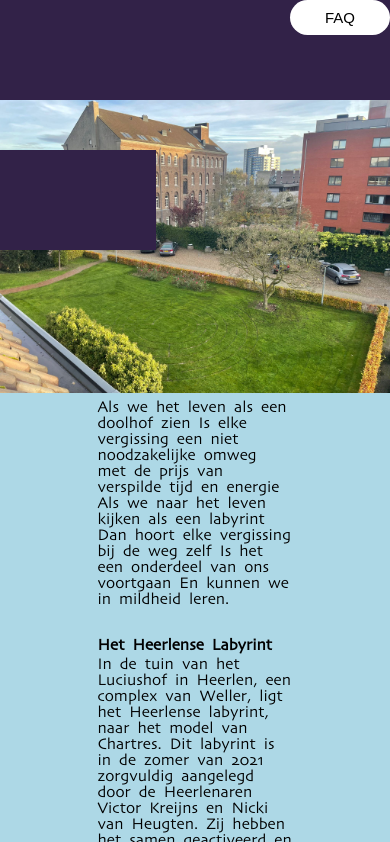
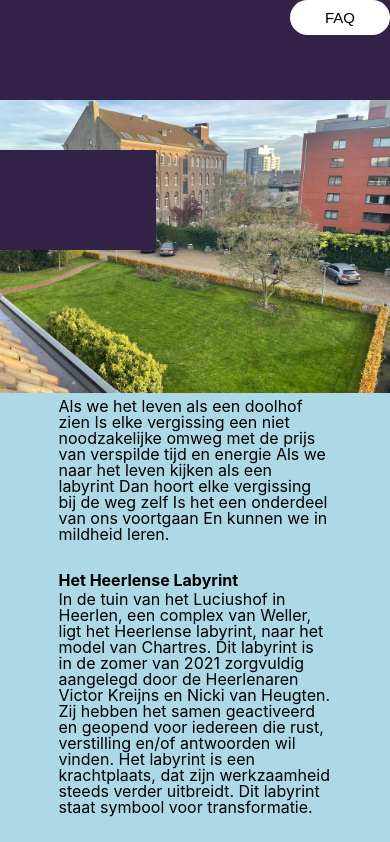
Before and after one commit to pepijnkreijns/Labyrint, a plain HTML site: page index.html in a window 390 px wide. Shown: the top 842 px of the page. Drawn offline with nearby package versions, Linux system fonts and the light colour scheme.

Commit message:
Add files via upload

```diff
--- a/css/style.css
+++ b/css/style.css
@@ -146,7 +146,7 @@ table {
 }
 
 body {
-    font-family: Skia;
+    font-family: -apple-system, BlinkMacSystemFont, 'Segoe UI', Roboto, Oxygen, Ubuntu, Cantarell, 'Open Sans', 'Helvetica Neue', sans-serif
 }
 
 .header-balk {
@@ -201,17 +201,16 @@ footer {
     background-color: #322248;
 }
 
-@media only screen and (max-width: 600px) {
+@media screen and (max-width: 600px) {
     body {
         background-color: lightblue;
     }
     button {
-        float: right;
         height: 35px;
         width: 100px;
-        border-radius: 23px;
-        border: none;
-        background-color: white;
         font-size: 15px;
     }
+    main {
+        width: 70%;
+    }
 }
--- a/style.css
+++ b/style.css
@@ -146,7 +146,7 @@ table {
 }
 
 body {
-    font-family: Skia;
+    font-family: -apple-system, BlinkMacSystemFont, 'Segoe UI', Roboto, Oxygen, Ubuntu, Cantarell, 'Open Sans', 'Helvetica Neue', sans-serif
 }
 
 .header-balk {
@@ -201,17 +201,16 @@ footer {
     background-color: #322248;
 }
 
-@media only screen and (max-width: 600px) {
+@media screen and (max-width: 600px) {
     body {
         background-color: lightblue;
     }
     button {
-        float: right;
         height: 35px;
         width: 100px;
-        border-radius: 23px;
-        border: none;
-        background-color: white;
         font-size: 15px;
     }
+    main {
+        width: 70%;
+    }
 }
```
